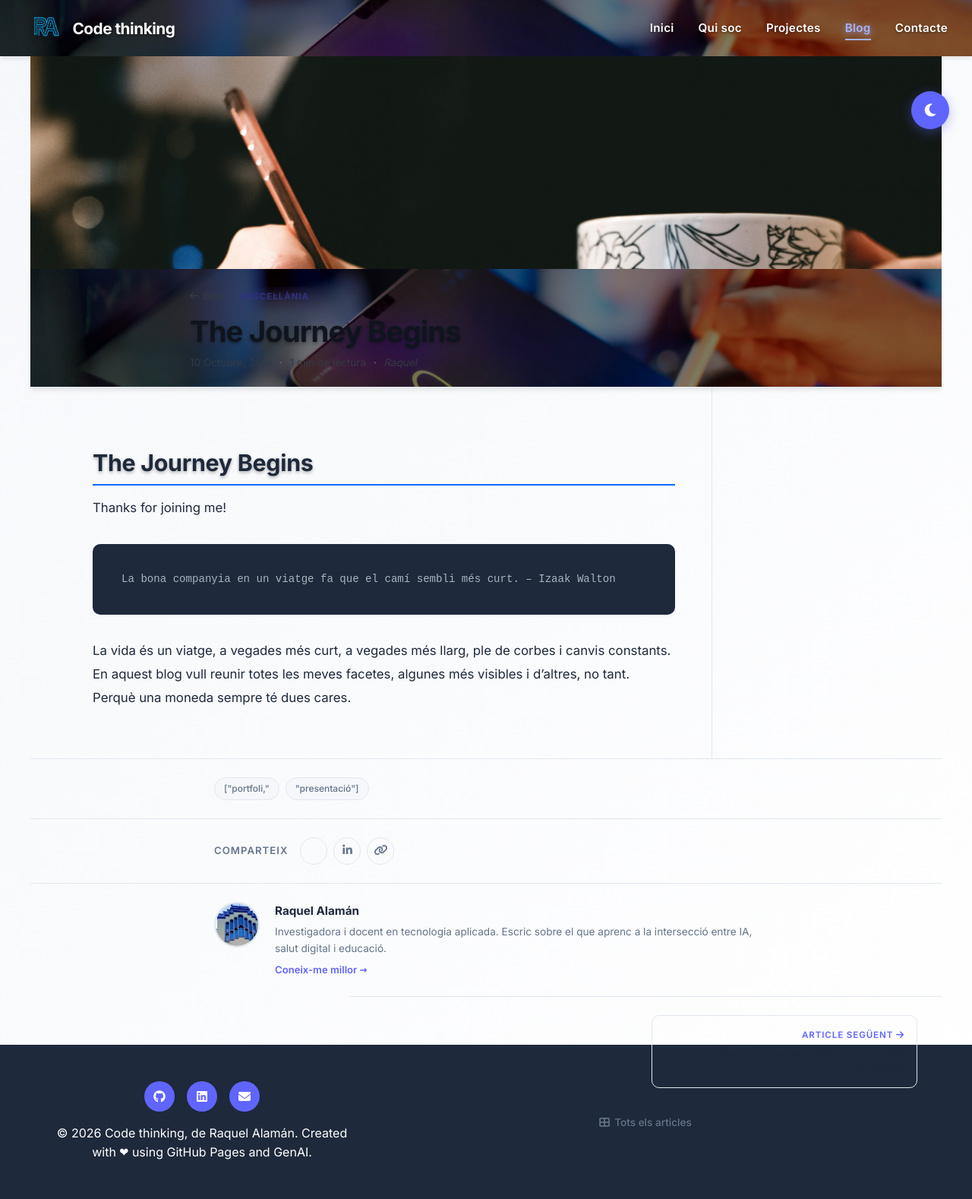
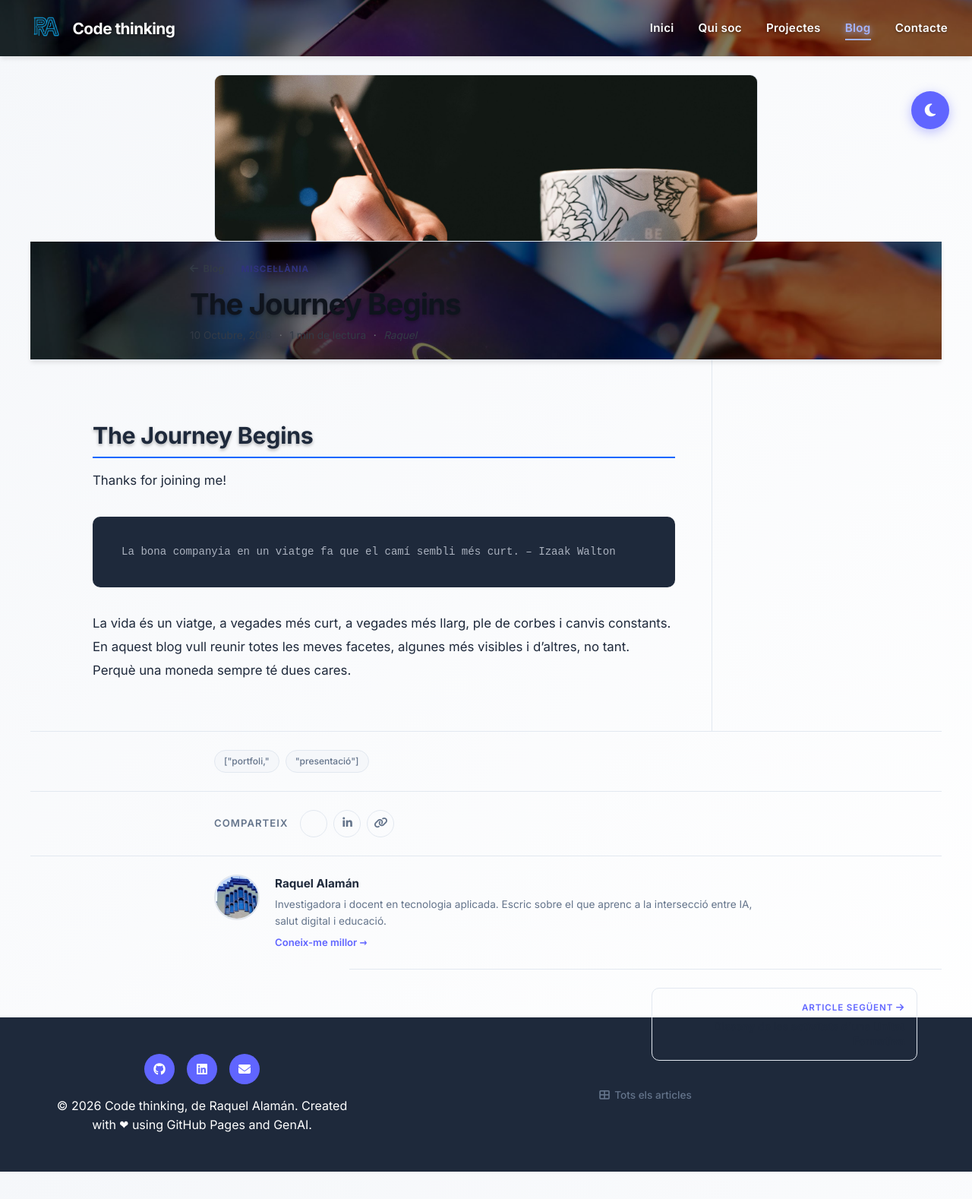
Before and after one commit to raquelalaman/raquelalaman.github.io, a Jekyll site: the page built from _posts/2018-10-10-thejourneybegins.md, in a window 1280 px wide. Shown: the whole page at 76% size. Built offline with Jekyll 4.4.1, drawn with Linux system fonts in a browser that asks for light colours; nearby versions of some CDN libraries; after the commit the page ends 1542 px from its top, so only the background shows below that.

Commit message:
Update main.css

```diff
--- a/css/main.css
+++ b/css/main.css
@@ -3512,17 +3512,21 @@ footer {
 
 .post-cover {
     width: 100%;
-    max-height: 280px;
+    max-width: 780px;
+    margin: 1.5rem auto 0;
+    padding: 0 2rem;
     overflow: hidden;
-    background: var(--light-gray);
 }
 
 .post-cover img {
     width: 100%;
-    max-height: 280px;
+    height: auto;
+    max-height: 220px;
     object-fit: cover;
     object-position: center top;
     display: block;
+    border-radius: 10px;
+    border: 1px solid var(--medium-gray);
 }
 
 
@@ -4133,7 +4137,7 @@ footer {
 
 @media (max-width: 768px) {
     .post-cover {
-        max-height: 180px;
+        padding: 0 1.5rem;
     }
 
     .post-article__header {
```
